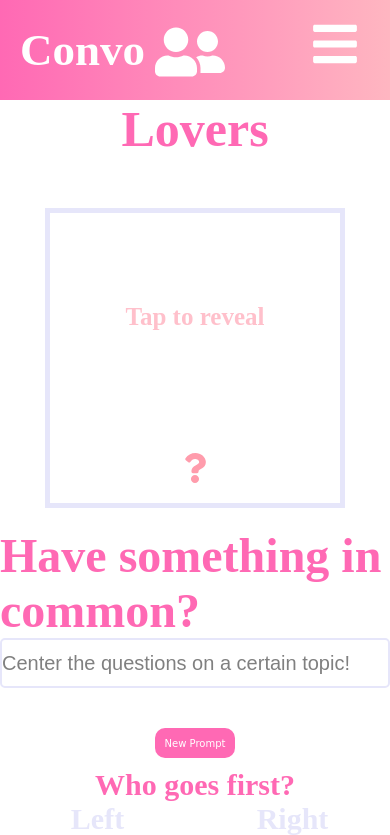
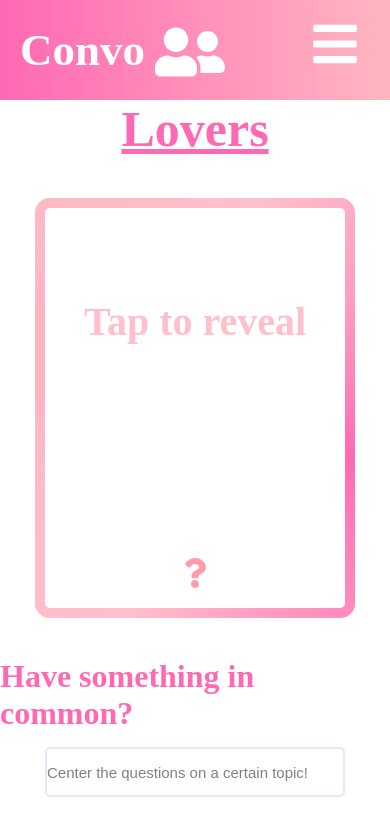
Before and after one commit to NickYuannn/Conversation-Cards, a React (Vite) app: page /Conversation-Cards/Lovers in a window 390 px wide. Shown: the top 835 px of the page. Built offline with nearby package versions, Linux system fonts and the light colour scheme; no server answers.

Commit message:
animations

```diff
--- a/index.html
+++ b/index.html
@@ -1,10 +1,14 @@
-<!doctype html>
+<!DOCTYPE html>
 <html lang="en">
   <head>
     <meta charset="UTF-8" />
     <link rel="icon" type="image/svg+xml" href="/vite.svg" />
     <meta name="viewport" content="width=device-width, initial-scale=1.0" />
     <title>Convo: Conversation Starters</title>
+    <link
+      href="https://fonts.googleapis.com/css2?family=Roboto:wght@400;700&display=swap"
+      rel="stylesheet"
+    />
   </head>
   <body>
     <div id="root"></div>
--- a/src/App.jsx
+++ b/src/App.jsx
@@ -1,4 +1,10 @@
-import { BrowserRouter as Router, Route, Routes } from "react-router-dom";
+import {
+  BrowserRouter as Router,
+  Route,
+  Routes,
+  useLocation,
+} from "react-router-dom";
+import { useEffect } from "react";
 import Navbar from "./Components/Navbar";
 import "./App.css";
 import CardPacks from "./Components/Pages/CardPacks";
@@ -9,11 +15,22 @@ import Lovers from "./Components/Pages/Lovers";
 import AboutUs from "./Components/Pages/AboutUs";
 import Family from "./Components/Pages/Family";
 
+function ScrollToTop() {
+  const { pathname } = useLocation();
+
+  useEffect(() => {
+    window.scrollTo(0, 0);
+  }, [pathname]);
+
+  return null;
+}
+
 function App() {
   return (
     <>
       <Router>
         <Navbar />
+        <ScrollToTop />
         <Routes>
           <Route path="Conversation-Cards" exact Component={CardPacks} />
           <Route
--- a/src/Components/CardPage.css
+++ b/src/Components/CardPage.css
@@ -23,14 +23,42 @@
   flex-direction: column;
   align-items: center;
   justify-content: center;
-  border: 5px solid lavender;
-  width: 1000px;
-  height: 500px;
+  position: relative;
 
+  border-radius: 5px;
+  z-index: auto;
+
+  width: 500px;
+  height: 690px;
+  background-color: white;
   color: rgb(255, 156, 172);
   padding: 20px;
   padding-top: 50px;
   font-size: 30px;
+  margin-bottom: 50px;
+}
+
+.conversation-card-container::after,
+.conversation-card-container::before {
+  content: "";
+  position: absolute;
+  height: 100%;
+  width: 100%;
+  background-image: conic-gradient(
+    from var(--angle),
+    lightpink,
+    pink,
+    hotpink,
+    pink,
+    lightpink
+  );
+  top: 50%;
+  left: 50%;
+  transform: translate(-50%, -50%);
+  z-index: -1;
+  padding: 10px;
+  border-radius: 15px;
+  animation: spin 2s linear infinite;
 }
 
 .question-icon {
@@ -83,6 +111,7 @@
   justify-content: center;
   transition: all 0.2s ease;
 
+  border-radius: 5px;
   font-size: 50px;
 
   width: 500px;
@@ -90,18 +119,8 @@
   color: lavender;
 }
 
-.turn-selected {
-  display: flex;
-  align-items: center;
-  justify-content: center;
-
-  font-size: 50px;
-
-  transition: all 0.2s ease;
-  background-color: lavender;
-  width: 500px;
-
-  border-radius: 10px;
+.turn.selected {
+  background-color: rgba(230, 230, 250, 0.7);
 
   color: white;
 }
@@ -116,6 +135,7 @@
 .theme-container > h2 {
   font-size: 3rem;
   color: hotpink;
+  margin-bottom: 15px;
 }
 
 .theme-input input {
@@ -127,6 +147,7 @@
   border-radius: 5px;
 
   outline: lavender 3px;
+  margin-bottom: 20px;
 }
 
 .theme-input input::placeholder {
@@ -152,6 +173,15 @@
   animation: rotate 2s linear infinite;
 }
 
+.turn-container h3 {
+  font-size: 1rem;
+  margin-bottom: 20px;
+}
+
+.turn-container h2 {
+  font-size: 4rem;
+}
+
 @media screen and (max-width: 960px) {
   .cardpage-container {
     display: flex;
@@ -159,6 +189,7 @@
     flex-direction: column;
     justify-content: flex-start;
     height: 100%;
+    z-index: -1;
   }
   .cardpage-container > h1 {
     font-size: 50px;
@@ -171,25 +202,34 @@
     margin-bottom: 10px;
   }
 
-  .turn-container {
-    font-size: 20px;
+  .turn-container h2 {
+    font-size: 2rem;
   }
 
   .conversation-card-container h2 {
-    font-size: 25px;
+    font-size: 40px;
   }
 
   .conversation-card-container {
     width: 300px;
-    height: 300px;
+    height: 400px;
   }
 
-  .turn,
-  .turn-selected {
+  .turn {
     font-size: 20px;
+    width: 150px;
   }
 
   .theme-container {
-    height: 200px;
+    height: auto;
+  }
+
+  .theme-container h2 {
+    font-size: 2rem;
+  }
+
+  .theme-container input {
+    width: 300px;
+    font-size: 15px;
   }
 }
--- a/src/Components/CardPage.jsx
+++ b/src/Components/CardPage.jsx
@@ -87,7 +87,9 @@ function CardPage(props) {
   }
   return (
     <div className="cardpage-container">
-      <h1>{props.packname}</h1>
+      <h1>
+        <u>{props.packname}</u>
+      </h1>
       <div
         className="conversation-card-container"
         onClick={reveal ? null : revealPrompt}
@@ -123,11 +125,12 @@ function CardPage(props) {
 
       <div className="turn-container">
         <h2>Who goes first?</h2>
+        <h3>If yall cannot decide</h3>
         <div className="turn-squares">
-          <div className={turns === "Left" ? "turn-selected" : "turn"}>
+          <div className={turns === "Left" ? "turn selected" : "turn"}>
             <h2>Left</h2>
           </div>
-          <div className={turns === "Right" ? "turn-selected" : "turn"}>
+          <div className={turns === "Right" ? "turn selected" : "turn"}>
             <h2>Right</h2>
           </div>
         </div>
--- a/src/Components/Footer.css
+++ b/src/Components/Footer.css
@@ -19,10 +19,11 @@ body {
 @media screen and (max-width: 960px) {
   .footer-container {
     display: flex;
-    justify-content: flex-end;
+
     align-items: center;
     font-size: smaller;
     height: 100px;
+    margin-top: 100px;
   }
 
   .footer-container > h1 {
--- a/src/Components/Navbar.css
+++ b/src/Components/Navbar.css
@@ -73,6 +73,11 @@
 }
 
 @media screen and (max-width: 960px) {
+  .navbar-container {
+    position: fixed;
+    z-index: 999;
+    position: relative;
+  }
   .navbar-container.active {
     position: fixed;
   }
@@ -94,7 +99,7 @@
     left: 0;
     opacity: 1;
     transition: all 0.5s ease;
-    z-index: 1;
+    z-index: 999;
   }
 
   .menu-item {
--- a/src/Components/Pages/AboutUs.css
+++ b/src/Components/Pages/AboutUs.css
@@ -1,31 +1,82 @@
+@import url("https://fonts.googleapis.com/css2?family=Roboto:wght@400;700&display=swap");
+
 .about-container {
   display: flex;
+  align-items: center;
   flex-direction: column;
-  align-items: center;
-
-  background-color: #f9f9f9;
-  padding: 0px 100px;
   height: 100vh;
+  background-color: white;
+  z-index: -99999;
+  position: relative;
+  height: 100%;
 }
 
 .about-container h1 {
   font-size: 5rem;
-  margin-bottom: 10px;
+  margin-bottom: 50px;
   color: hotpink;
-  font-weight: bold;
+  margin-top: 10px;
+  box-shadow: hotpink 5px 10px 20px;
+  border-radius: 5px;
 }
 
 .about-content {
-  border: 5px solid lavender;
+  display: flex;
+  justify-content: center;
+  margin: 0;
+  padding: 2rem;
+  width: 500px;
+  height: 650px;
+  background-color: white;
+  text-align: center;
   border-radius: 10px;
-  box-shadow: lavender 5px 5px 20px 5px;
+  position: relative;
+  margin-bottom: 150px;
+}
+
+@property --angle {
+  syntax: "<angle>";
+  initial-value: 0deg;
+  inherits: false;
+}
+
+.about-content::after,
+.about-content::before {
+  content: "";
+  position: absolute;
+  height: 100%;
+  width: 100%;
+  background-image: conic-gradient(from var(--angle), transparent 90%, hotpink);
+  top: 50%;
+  left: 50%;
+  transform: translate(-50%, -50%);
+  z-index: -1;
+  padding: 10px;
+  border-radius: 15px;
+  animation: spin 2s linear infinite;
+}
+
+.about-content::before {
+  filter: blur(20px);
+  opacity: 0.5;
+}
+
+@keyframes spin {
+  0% {
+    --angle: 0deg;
+  }
+  100% {
+    --angle: 360deg;
+  }
 }
 
 .about-container p {
-  font-size: 4rem;
+  font-size: 1.5rem;
   padding: 1rem;
+  color: rgba(0, 0, 0, 0.5);
+  font-family: Roboto;
 }
 
 a {
-    color:black;
+  color: rgba(0, 0, 0, 0.5);
 }
--- a/src/Components/Pages/CardPacks.css
+++ b/src/Components/Pages/CardPacks.css
@@ -4,7 +4,7 @@
   flex-direction: column;
   justify-self: center;
   margin-bottom: 20px;
-  height: 100%;
+  height: 200%;
 }
 
 .headers-container {
@@ -18,6 +18,9 @@
 .headers-container > h1 {
   font-size: 10rem;
   margin-top: 1rem;
+  box-shadow: plum 15px 5px 10px;
+  margin-bottom: 10px;
+  border-radius: 10px;
 }
 
 .headers-container > h2 {
@@ -51,7 +54,9 @@
     height: 190vh;
   }
 
-  .headers-container > h1,
+  .headers-container > h1{
+    font-size: 30px;
+  }
   .headers-container > h2 {
     font-size: 20px;
   }
--- a/src/Components/Pages/CardPacks.jsx
+++ b/src/Components/Pages/CardPacks.jsx
@@ -14,7 +14,9 @@ function CardPacks() {
       <div className="cardpack-container">
         <div className="headers-container">
           <h1>Card Packs</h1>
-          <h2>Start Conversing!</h2>
+          <h2>
+            <i>Start Conversing!</i>
+          </h2>
         </div>
 
         <div className="cardpacks">
```
